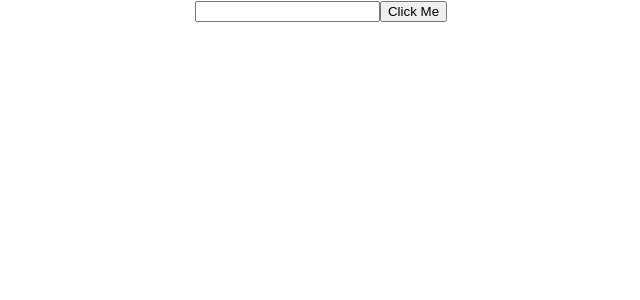
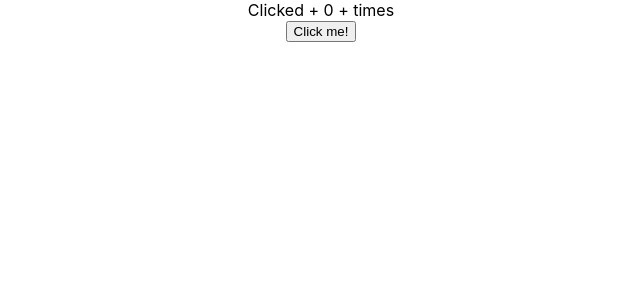
Before and after one commit to toanlehcm/HoleTex, a React (Create React App) app: page / in a window 1280 px wide. Shown: the top 300 px of the page, without its empty margins (319-959 px from the left). Built offline with nearby package versions, Linux system fonts and the light colour scheme.

Commit message:
UseRef After Clicked.

```diff
--- a/src/App.js
+++ b/src/App.js
@@ -1,10 +1,10 @@
 import './App.css';
-import FunctionComponentsCannotGivenRefs from './lesson/MyResearch/FunctionComponentsCannotGivenRefs';
+import UseRefAfterClicked from './lesson/MyResearch/UseRefAfterClicked';
 
 function App() {
   return (
     <div className="App">
-      <FunctionComponentsCannotGivenRefs />
+      <UseRefAfterClicked />
     </div>
   );
 }
--- /dev/null
+++ b/src/lesson/MyResearch/UseRefAfterClicked.jsx
@@ -0,0 +1,19 @@
+import React, { useRef } from "react";
+
+export default function UseRefAfterClicked() {
+  const ref = useRef(0);
+
+  function handleClick() {
+    console.log("handleClick", ref.current);
+    ref.current = ref.current + 1;
+    console.log("handleClick *", ref.current);
+  }
+  console.log("render", ref.current);
+
+  return (
+    <>
+      <div>Clicked + {ref.current} + times</div>
+      <button onClick={handleClick}>Click me!</button>
+    </>
+  );
+}
```
